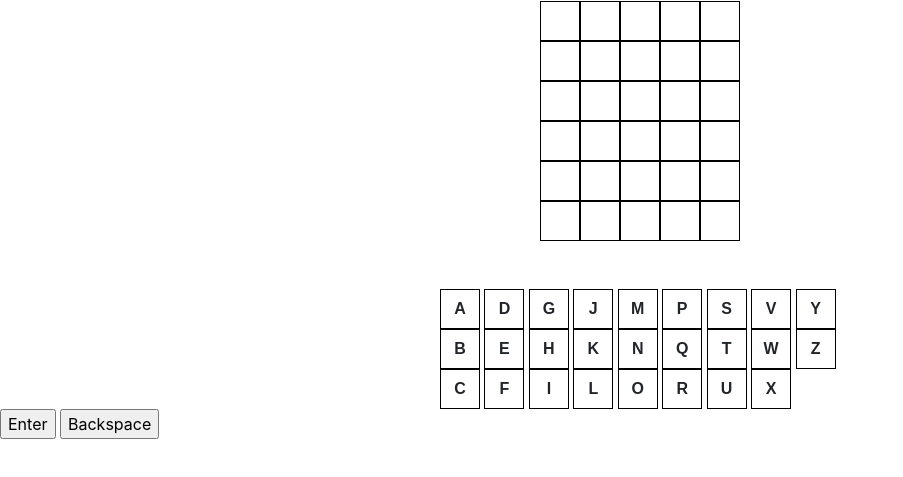
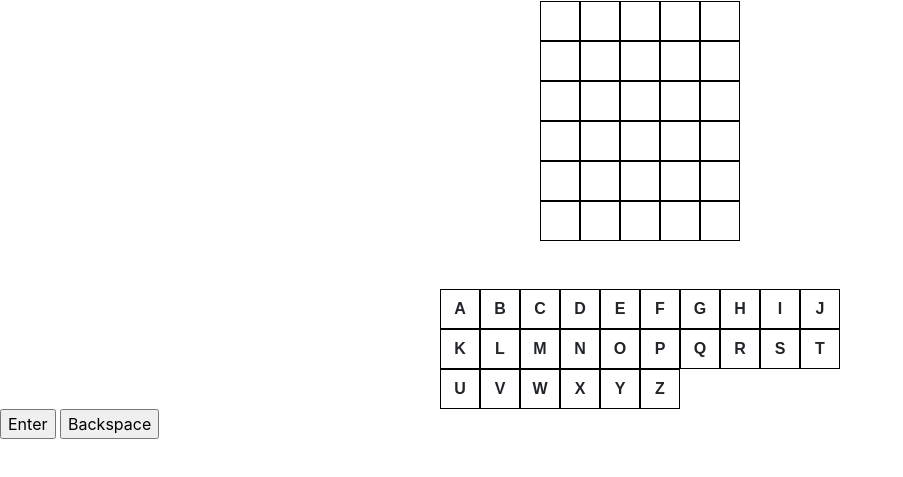
Before and after one commit to djcoleman1/cs326-project-No-inheritance, a plain HTML site: page docs/index.html in a window 1280 px wide. Shown: the part 55-532 px from the top of the page, without its empty margins (0-903 px from the left). Drawn offline with nearby package versions, Linux system fonts and the light colour scheme.

Commit message:
Cleaned up keyboard

```diff
--- a/docs/main.css
+++ b/docs/main.css
@@ -12,7 +12,7 @@
     height: 120px;
     margin: auto;
     display: grid;
-    grid: repeat(3, auto) / auto-flow;
+    grid-template-columns: repeat(auto-fill, 40px);
     margin-top: 3em;
 }
 
--- a/docs/wordle.js
+++ b/docs/wordle.js
@@ -9,6 +9,7 @@ export class Game {
       }
       this.grid[i] = arr;
     }
+    this.curSpace = this.grid[0];
     this.keyboard = [];
     for (let i = 0; i < 26; ++i) {
       this.keyboard.push(String.fromCharCode(97 + i));
@@ -37,4 +38,8 @@ export class Game {
     }
 
   }
+
+  getCurSpace() {
+    return this.curSpace;
+  }
 }
```
